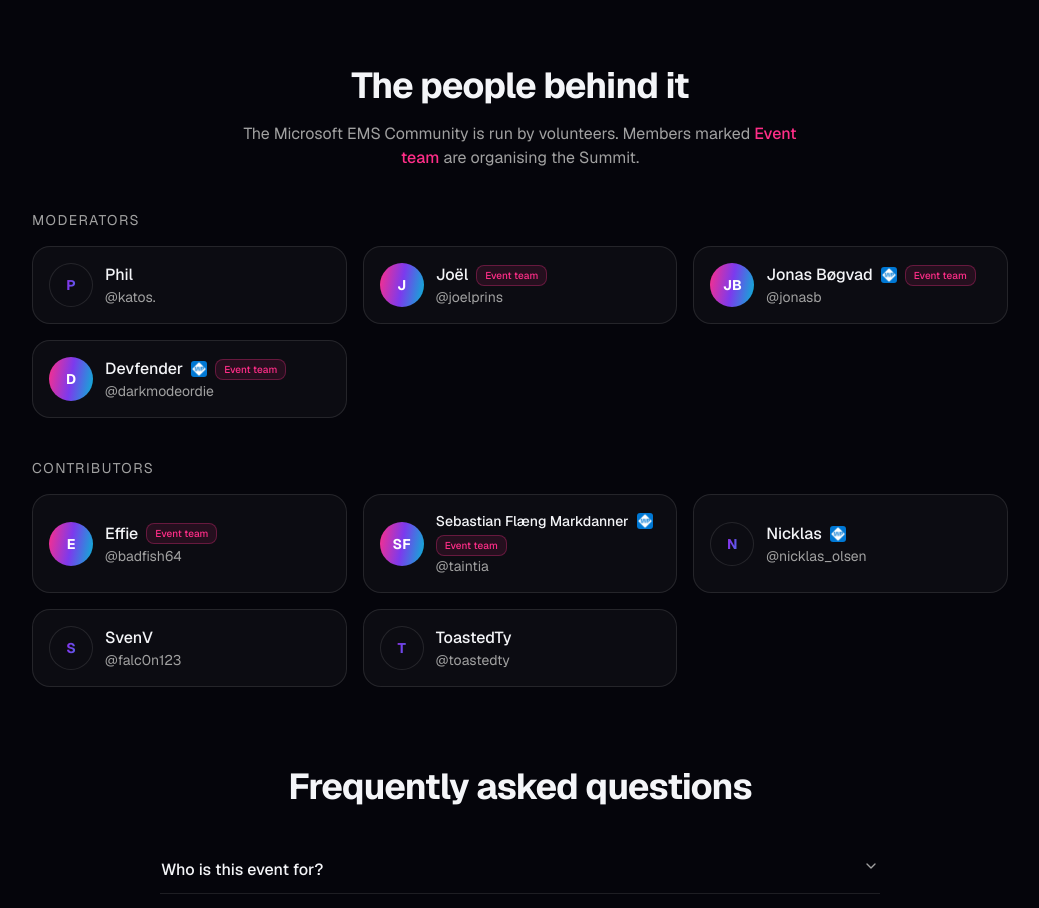
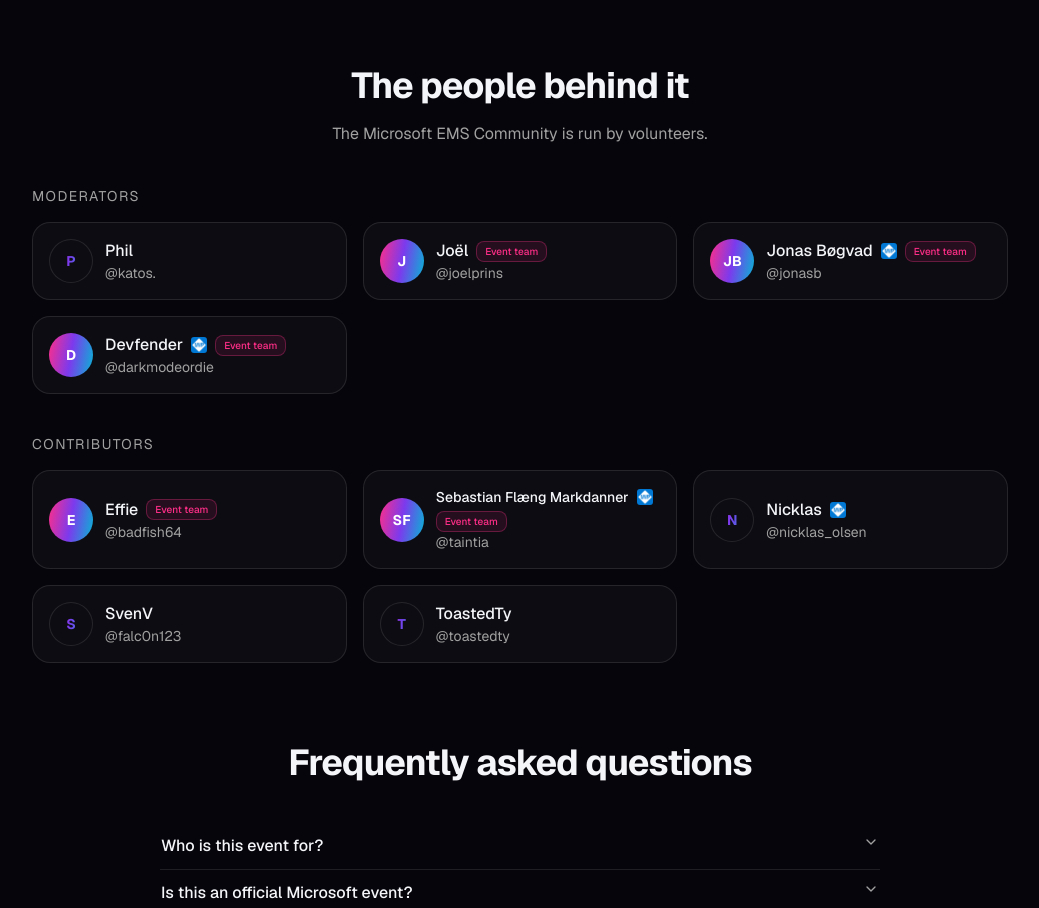
Before and after one commit to Microsoft-EMS-Community/msems-landing, a Next.js app: page / in a window 1280 px wide. Shown: the part 4820-5728 px from the top of the page, without its empty margins (120-1159 px from the left). Built offline with nearby package versions, Linux system fonts and the light colour scheme; no server answers.

Commit message:
chore: trim team section intro copy
Remove the "Members marked Event team are organising the Summit" line.

```diff
--- a/src/components/team.tsx
+++ b/src/components/team.tsx
@@ -97,9 +97,7 @@ export function Team() {
           The people behind it
         </h2>
         <p className="mx-auto mt-4 max-w-xl text-muted-foreground">
-          The Microsoft EMS Community is run by volunteers. Members marked{" "}
-          <span className="font-medium text-brand-pink">Event team</span> are
-          organising the Summit.
+          The Microsoft EMS Community is run by volunteers.
         </p>
       </div>
 
```
